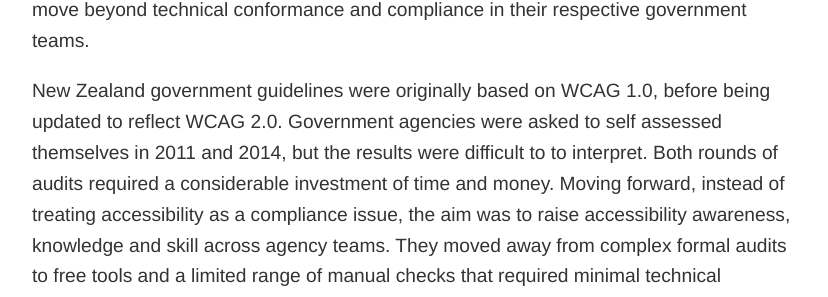
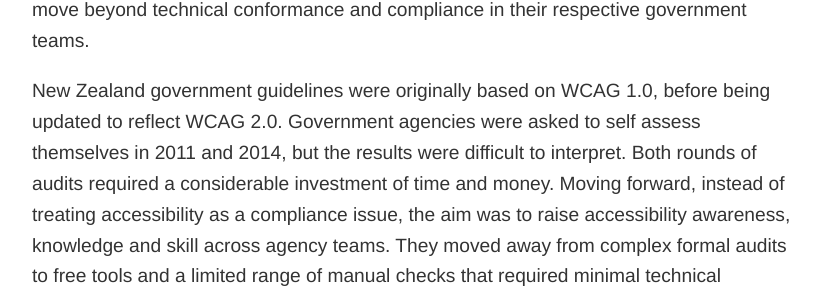
Before and after one commit to holidayextras/holidayextras.github.com, a Jekyll site: the page built from _posts/2017-08-14-inclusive-design-24.md, in a window 1280 px wide and 900 px high, scrolled down 1743 px. Shown: the part 180-477 px from the top of the window, without its empty margins (224-1052 px from the left). Built offline with Jekyll 4.4.1, drawn with Linux system fonts in a browser that asks for light colours; nearby versions of some CDN libraries; comment, search, counter and statistics services are not loaded; some of the changed text lies outside the part shown.

Commit message:
Fixed two typos

```diff
--- a/_posts/2017-08-14-inclusive-design-24.md
+++ b/_posts/2017-08-14-inclusive-design-24.md
@@ -22,7 +22,7 @@
 ## Government going beyond compliance
 [Jason Kiss from New Zealand](https://www.youtube.com/watch?v=xFbX4QgPFvs) and [Andrew Arch from Australia](https://www.youtube.com/watch?v=A2emdjBHkyY) both talked about efforts to move beyond technical conformance and compliance in their respective government teams.
 
-New Zealand government guidelines were originally based on WCAG 1.0, before being updated to reflect WCAG 2.0. Government agencies were asked to self assessed themselves in 2011 and 2014, but the results were difficult to to interpret. Both rounds of audits required a considerable investment of time and money. Moving forward, instead of treating accessibility as a compliance issue, the aim was to raise accessibility awareness, knowledge and skill across agency teams. They moved away from complex formal audits to free tools and a limited range of manual checks that required minimal technical knowledge. The tests were grouped by topic instead of WCAG success criteria and they also avoided absolute pass/fail tests, with a greater emphasis on how those issues might affect the user.
+New Zealand government guidelines were originally based on WCAG 1.0, before being updated to reflect WCAG 2.0. Government agencies were asked to self assess themselves in 2011 and 2014, but the results were difficult to interpret. Both rounds of audits required a considerable investment of time and money. Moving forward, instead of treating accessibility as a compliance issue, the aim was to raise accessibility awareness, knowledge and skill across agency teams. They moved away from complex formal audits to free tools and a limited range of manual checks that required minimal technical knowledge. The tests were grouped by topic instead of WCAG success criteria and they also avoided absolute pass/fail tests, with a greater emphasis on how those issues might affect the user.
 
 Australia has a Digital Service Standard based on work done by the UK's [Government Digital Service](https://www.gov.uk/service-manual/service-standard), requiring a user-centered approach to design with priority given to user needs and not government needs. Australia builds multidisciplinary teams with responsibility for different aspects of accessibility shared across the roles. Everyone is encouraged to get involved in user research and usability testing. In terms of conformance, agencies have to demonstrate that they have met the government standard and tested their service against WCAG, but there is a particular emphasis on user research and testing.
 
```
